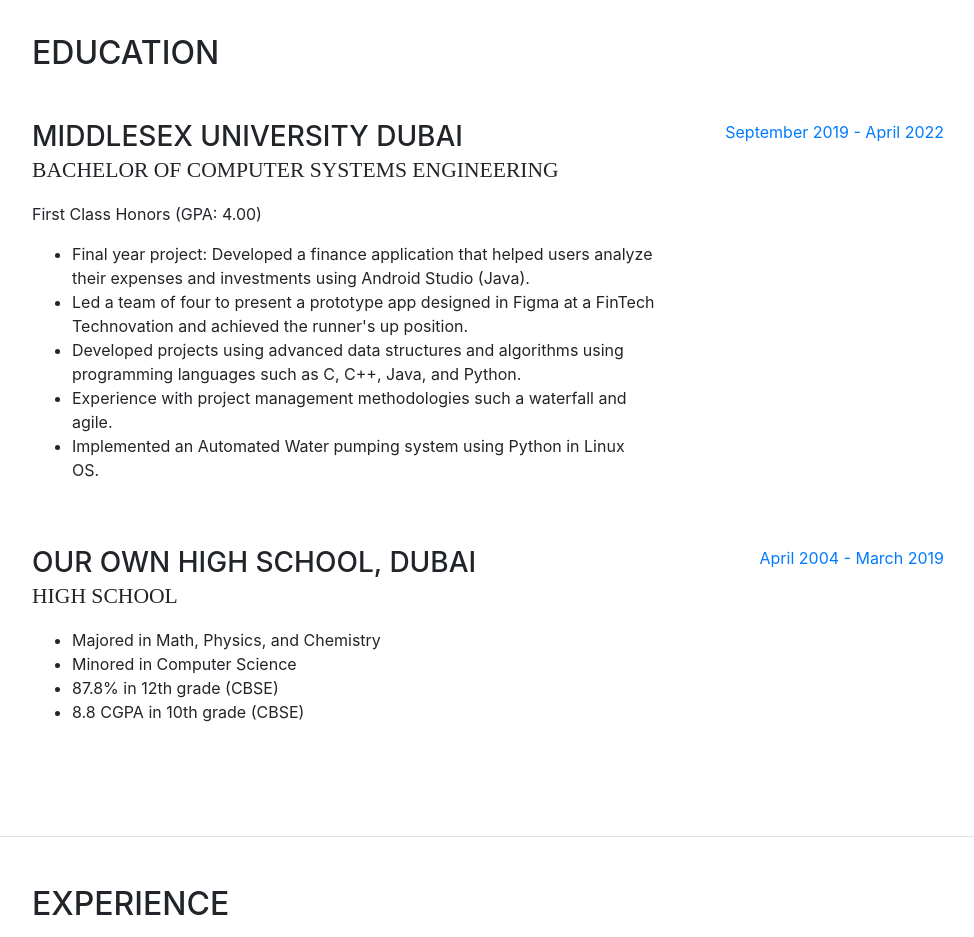
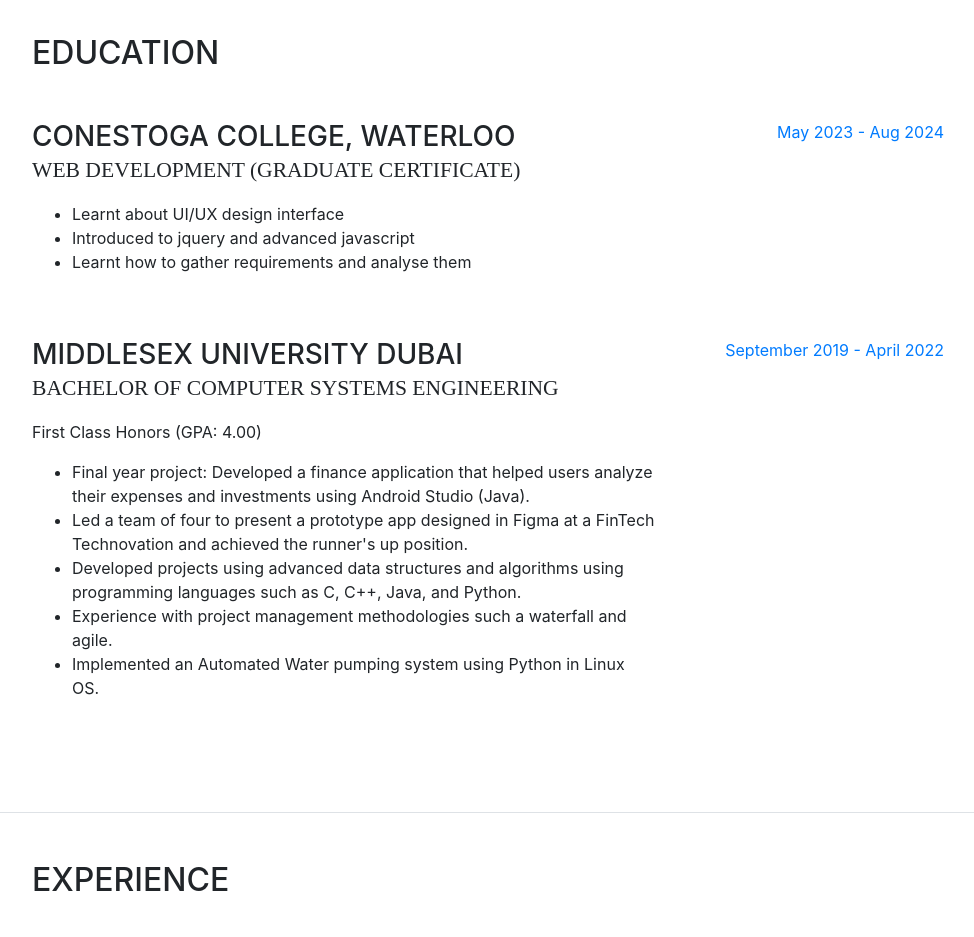
Before and after one commit to shane-abh/Shane-Abraham, a website with bundled scripts: page index.html in a window 1280 px wide. Shown: the part 880-1817 px from the top of the page, without its empty margins (288-1262 px from the left). Built offline with nearby package versions, Linux system fonts and the light colour scheme; a web font is replaced by a local one.

Commit message:
Changed education and added new resume

```diff
--- a/index.html
+++ b/index.html
@@ -118,7 +118,7 @@
         </p>
 
 
-          <button class="CV_btn"><a href="img/ShaneAbraham_CV.pdf" download="">Download CV</a></button>
+          <button class="CV_btn"><a href="img/Shane Abraham CV.pdf" download>Download CV</a></button>
 
 
 
@@ -169,6 +169,30 @@
 
         <div class="resume-item d-flex flex-column flex-md-row mb-5">
           <div class="resume-content mr-auto">
+            <h3 class="mb-0">Conestoga College, Waterloo</h3>
+            <div class="subheading mb-3">Web Development (Graduate Certificate)</div>
+
+             <div>
+
+              <div id="slide">
+                <ul>
+                  <li>Learnt about UI/UX design interface</li>
+                  <li>Introduced to jquery and advanced javascript</li>
+                  <li>Learnt how to gather requirements and analyse them</li>
+
+                </ul>
+
+              </div>
+            </div>
+
+          </div>
+          <div class="resume-date text-md-right">
+            <span class="text-primary">May 2023 - Aug 2024</span>
+          </div>
+        </div>
+
+        <div class="resume-item d-flex flex-column flex-md-row mb-5">
+          <div class="resume-content mr-auto">
             <h3 class="mb-0">Middlesex University Dubai</h3>
             <div class="subheading mb-3">Bachelor of Computer Systems Engineering</div>
 
@@ -193,7 +217,7 @@
           </div>
         </div>
 
-        <div class="resume-item d-flex flex-column flex-md-row mb-5">
+        <!-- <div class="resume-item d-flex flex-column flex-md-row mb-5">
           <div class="resume-content mr-auto">
             <h3 class="mb-0">Our Own High School, Dubai</h3>
             <div class="subheading mb-3">High School</div>
@@ -215,104 +239,11 @@
           <div class="resume-date text-md-right">
             <span class="text-primary">April 2004 - March 2019</span>
           </div>
-        </div>
-
-        <!-- <div class="resume-item d-flex flex-column flex-md-row mb-5">
-          <div class="resume-content mr-auto">
-            <h3 class="mb-0">Course Experience</h3>
-            <div class="subheading mb-3"><a href="https://www.upgrad.com/ae/free-courses/" target="_blank" style="color: #868e96;">Introduction to React JS (UpGrad)</a></div>
-
-             <div>
-
-              <div id="slide">
-                <ul>
-                  <li>Learnt about designing and implementing Single Page Applications</li>
-                  <li>Understood about props and how to manage components in React JS</li>
-                  <li>Examined about Route and how to create links for different components.</li>
-                  <li>Implemented a simple phone directory system where users could do CRUD operations</li>
-                </ul>
-
-              </div>
-              <br>
-            </div>
-
-
-            <div class="subheading mb-3"><a href="https://www.youtube.com/watch?v=y47gYvXchXM" target="_blank" style="color: #868e96;">Building a Real Estate Website by JavaScript Mastery (YouTube)</a></div>
-
-             <div>
-
-              <div id="slide">
-                <ul>
-                  <li>Introduction to NextJS</li>
-                  <li>Gathered real estate data with the help of Bayut API</li>
-                  <li>Design the UI using Chakra UI components and CSS</li>
-                  <li>Learnt about useState and useContext to maintain the state of the data retrieved from the API.</li>
-                  <li>Implemented the filter feature to improve user experience while looking for properties.</li>
-                </ul>
-
-              </div>
-              <br>
-            </div>
-
-
-            <div class="subheading mb-3"><a href="https://www.youtube.com/watch?v=jx5hdo50a2M" target="_blank" style="color: #868e96;">Creating an Interactive Dashboard by JavaScript Mastery (YouTube)</a></div>
-
-             <div>
-
-              <div id="slide">
-                <ul>
-                  <li>Built an interactive dashboard application using React JS </li>
-                  <li>Utilized Syncfusion and tailwind to design to UI and chart components</li>
-                  <li>Learnt about useState, useContext, useReducer and implemented it in the application to share data across components</li>
-                </ul>
-
-              </div>
-
-              <br>
-            </div>
-
-            <div class="subheading mb-3"><a href="https://www.edx.org/course/developing-cloud-applications-with-nodejs-and-react?index=product_value_experiment_a&queryID=ee6fd1b45ad47b3858fdd762fc364f0e&position=1" target="_blank"
-                  style="color: #868e96;">Developing Cloud Applications with Node.js and React (Edx)</a></div>
-
-             <div>
-
-              <div id="slide">
-                <ul>
-                  <li>Create server-side applications with Node.js Javascript framework</li>
-                  <li>Learnt about Express JS and asynchronous functions with callback programming</li>
-                  <li>Integrated with Watson APIs on Cloud to add AI to my application</li>
-                </ul>
-
-              </div>
-
-              <br>
-            </div>
-
-            <div class="subheading mb-3"><a href="https://www.edx.org/course/advanced-topics-in-sql?index=product_value_experiment_a&queryID=84a3e61bd61eea9558e3baa5bb2b7319&position=1" target="_blank"
-                  style="color: #868e96;">Databases: Advanced Topics in SQL (Edx)</a></div>
-
-             <div>
-
-              <div id="slide">
-                <ul>
-                  <li>Learnt how to create indexes for increased query performance</li>
-                  <li>Leant about Transactions and it's properties.</li>
-                  <li>Learnt about constraints and triggers to maintain database referential integrity</li>
-                  <li>Learnt about how to authorize different kinds of database users and how to revoke them.</li>
-                </ul>
-
-              </div>
-
-              <br>
-            </div>
+        </div> -->
 
 
 
-          </div>
-          <div class="resume-date text-md-right">
-            <span class="text-primary">April 2022 - Sept 2022</span>
-          </div>
-        </div> -->
+
 
 
 
```
Also changed, not shown: 1 other file.
